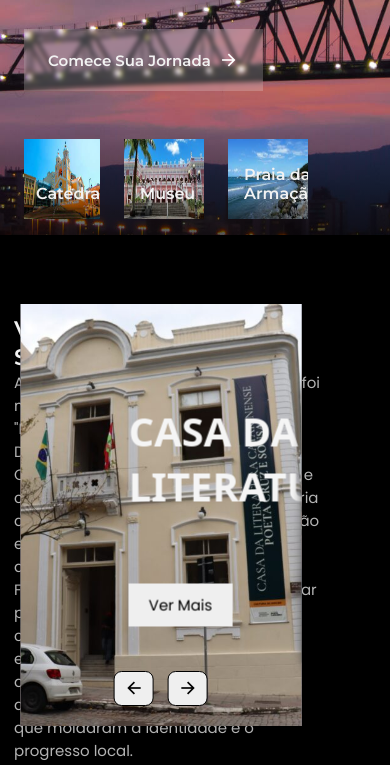
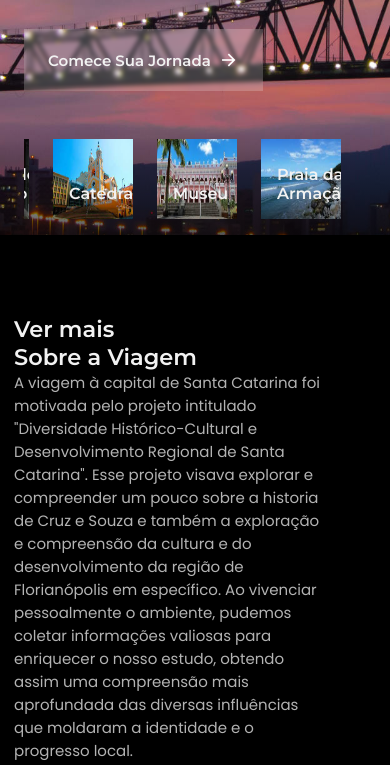
Before and after one commit to N1ghttm4r33/Florian-polis-WebSite, a plain HTML site: page index.html in a window 390 px wide. Shown: the part 335-1100 px from the top of the page. Drawn offline with nearby package versions, Linux system fonts and the light colour scheme.

Commit message:
Update menu.css

```diff
--- a/css/menu.css
+++ b/css/menu.css
@@ -501,23 +501,13 @@ nav{
 {
   * {
     overflow-x: hidden;
+    overflow-y: hidden;
   }
 
   html {
     max-width: 410px;
     overflow-x: hidden;
-
-    body {
-      max-width: 410px;
-      overflow-x: hidden;
-      overflow-y: hidden;
-
-      main {
-        max-width: 410px;
-        overflow-x: hidden;
-        overflow-y: hidden;
-      }
-    }
+    overflow-y: scroll;
   }
 
   .header{
@@ -649,7 +639,7 @@ nav{
       min-height: 80px;
       max-height: 80px;
       margin: 0 auto;
-      left: -83px;
+      left: -50px;
       .home_card-img{
         max-width: 100px;
         max-height: 100px;
@@ -678,7 +668,7 @@ nav{
   }
 
   .about_image {
-    left: -10px;
+    left: 25px;
     top: 30px;
     overflow-y: hidden;
     overflow-x: hidden;
@@ -687,8 +677,9 @@ nav{
   .popular {
     width: 72%;
     height: 50%;
-    left: 161px;
-    top: 850px;
+    left: 190px;
+    top: 1650px;
+    margin-bottom: 20px;
 
     .slide .item:nth-child(3){
       left: 100%;
```
